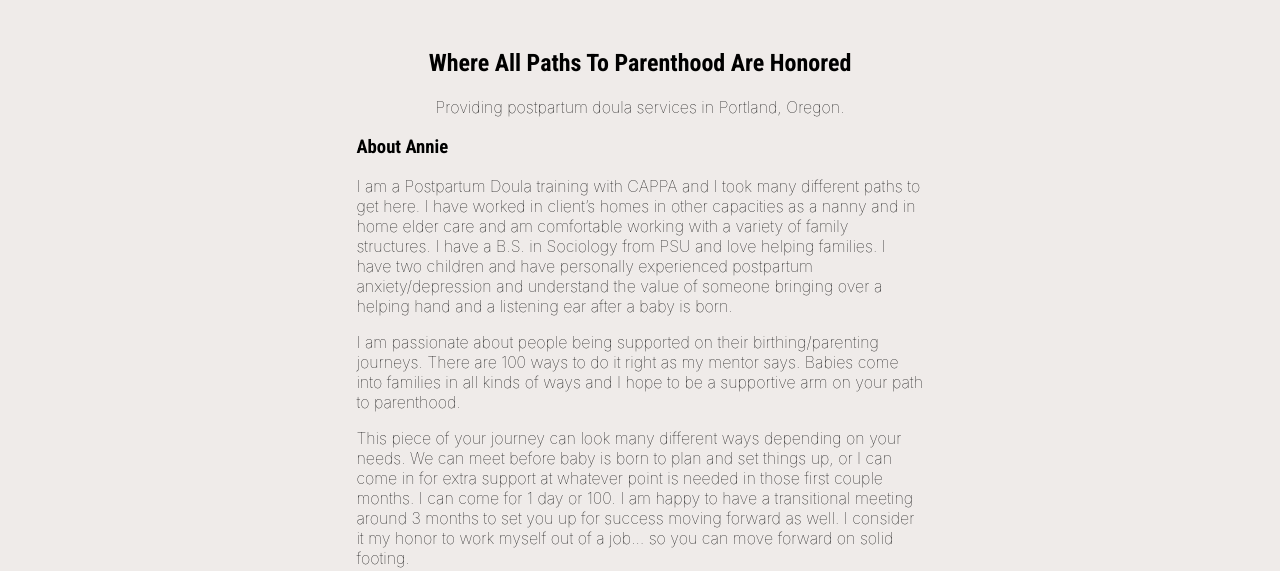
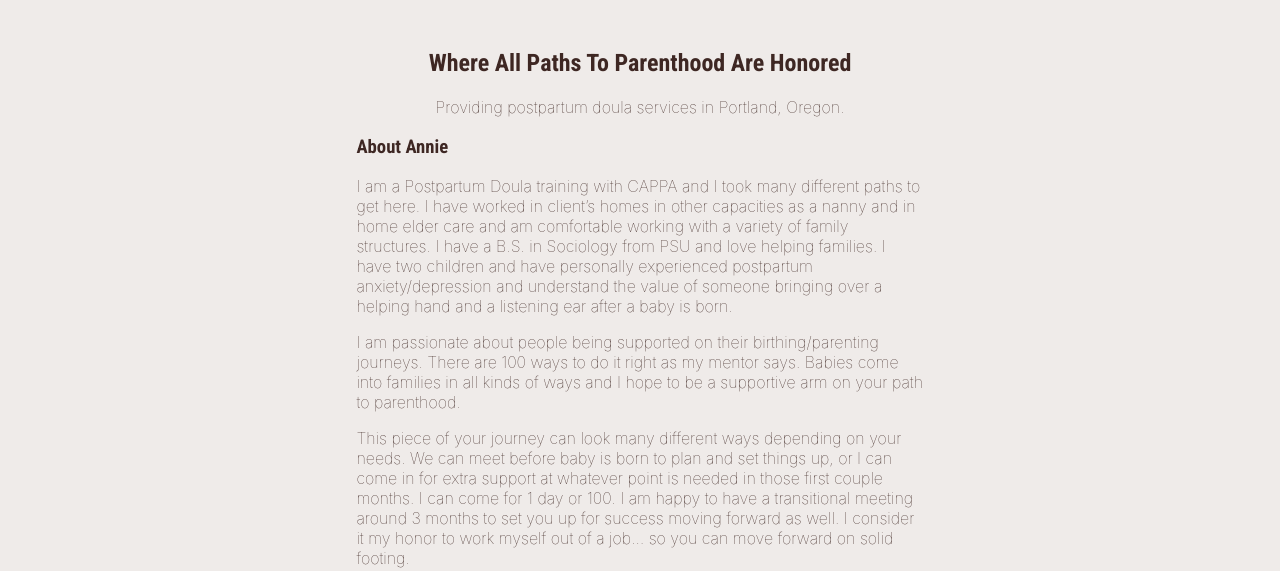
Before and after one commit to spaceninja/all-roads-doula, a website: page index.html in a window 1280 px wide. Shown: the part 419-990 px from the top of the page. Drawn offline with Linux system fonts and the light colour scheme; a script that the page names is missing.

Commit message:
better body color

```diff
--- a/sass/main.scss
+++ b/sass/main.scss
@@ -19,6 +19,7 @@ body {
 }
 
 body {
+    color: #3e2723;
     display: flex;
     flex-direction: column;
 }
```
Also changed, not shown: css/main.css, 1 other file.
